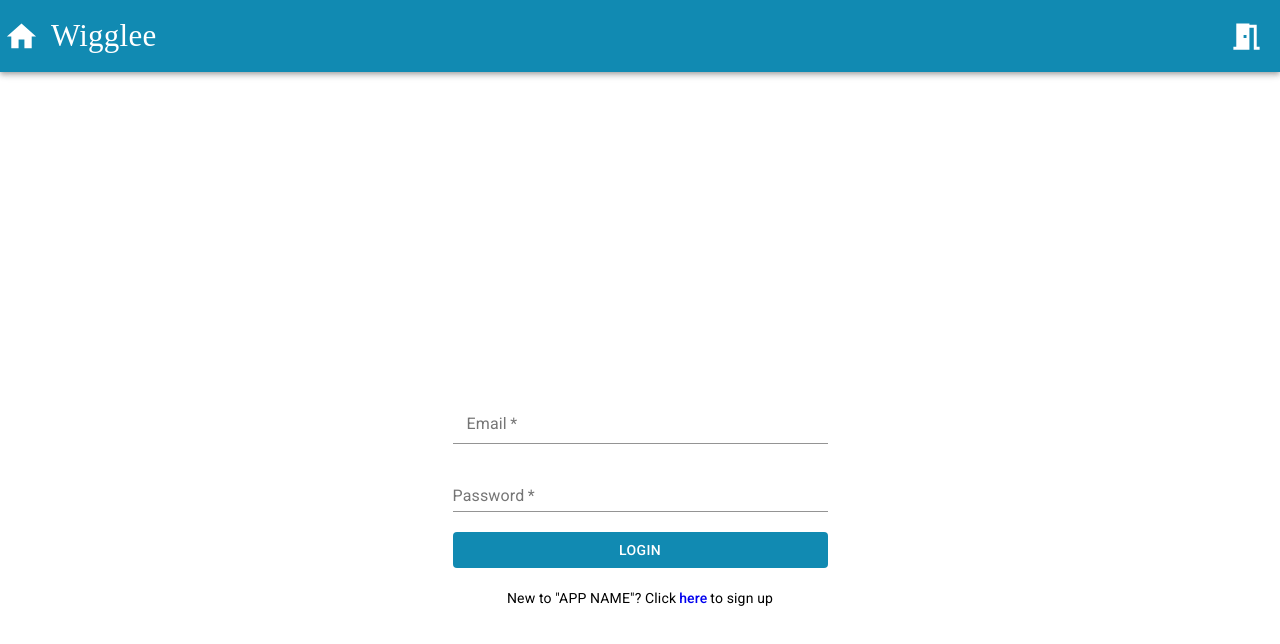
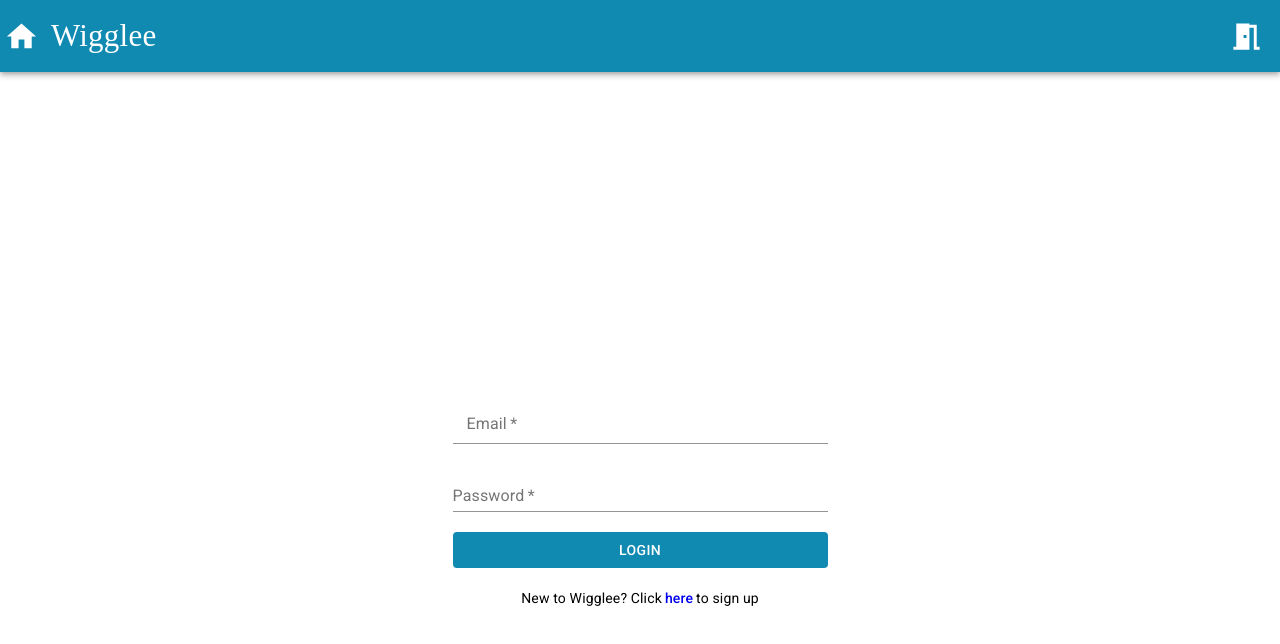
Before and after one commit to capstone-aphrodite/capstone, a React (Create React App) app: page /login in a window 1280 px wide. Shown: the top 644 px of the page. Built offline with nearby package versions, Linux system fonts and the light colour scheme; no server answers; a web font is replaced by a local one.

Commit message:
fix: updated placeholders in login

```diff
--- a/src/Components/SigninElements/Login.js
+++ b/src/Components/SigninElements/Login.js
@@ -74,7 +74,7 @@ export function Login(props) {
         </Button>
       </form>
       <Typography variant="body2" className={classes.items}>
-        New to "APP NAME"? Click
+        New to Wigglee? Click
         <Link to="/signup" className={classes.link}>
           here
         </Link>
@@ -84,13 +84,13 @@ export function Login(props) {
   );
 }
 
-const mapState = state => ({
+const mapState = (state) => ({
   firstName: state.firstName,
   child: state.child,
 });
 
 const mapDispatch = (dispatch, { history }) => ({
-  authUser: user => dispatch(authUser(user, 'login', history)),
+  authUser: (user) => dispatch(authUser(user, 'login', history)),
 });
 
 export default connect(mapState, mapDispatch)(Login);
```
